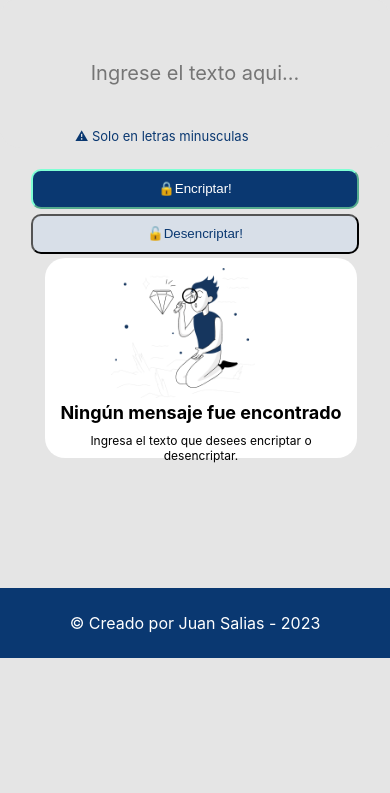
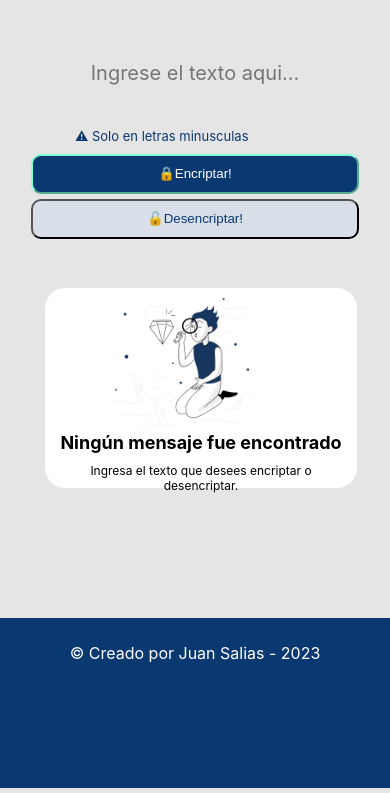
Before and after one commit to jsalias/Encriptador-Alura, a plain HTML site: page index.html in a window 390 px wide. Shown: the part 121-914 px from the top of the page. Drawn offline with Linux system fonts and the light colour scheme.

Commit message:
Add files via upload

```diff
--- a/style.css
+++ b/style.css
@@ -274,7 +274,7 @@ footer a {
 
     main{
         width: 100%;
-        height: 590px;
+        height: 620px;
 
    }
    .area-left{
@@ -459,13 +459,12 @@ footer a {
 
    footer{
     width: 100%;
-    height: auto;
+    height: 170px;
     text-align: center;
 
    }
 
  p{
     margin-top: 25px;
-    margin-bottom: 25px;
  }
 }
```
